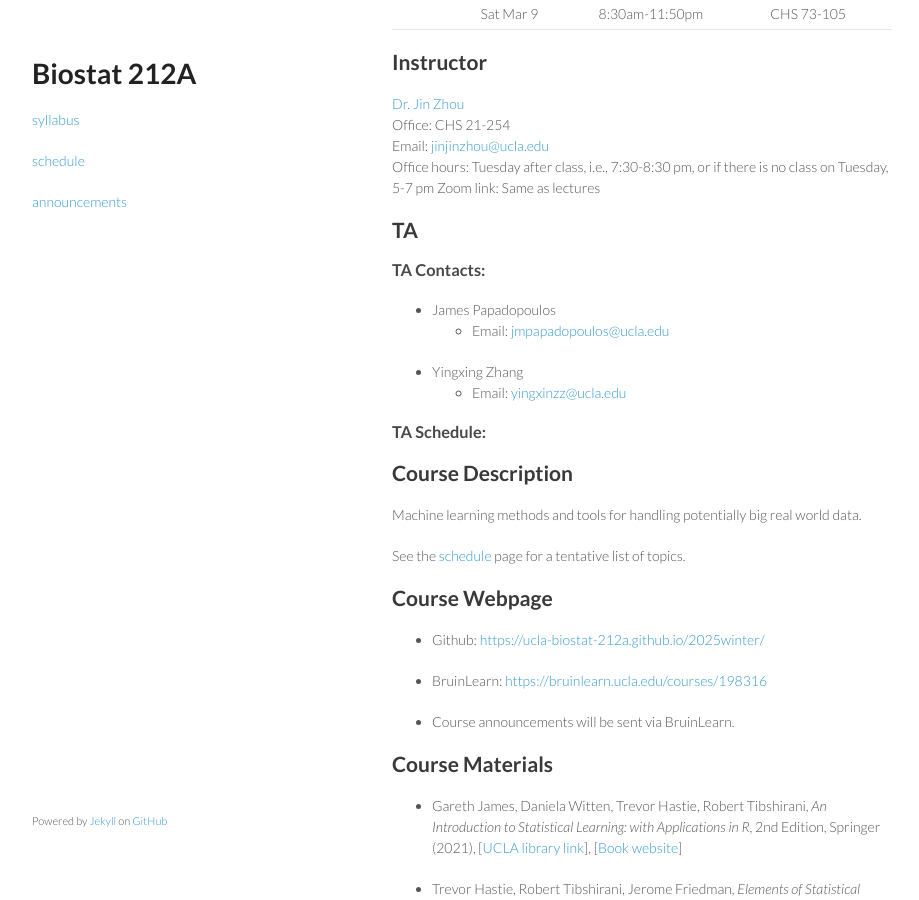
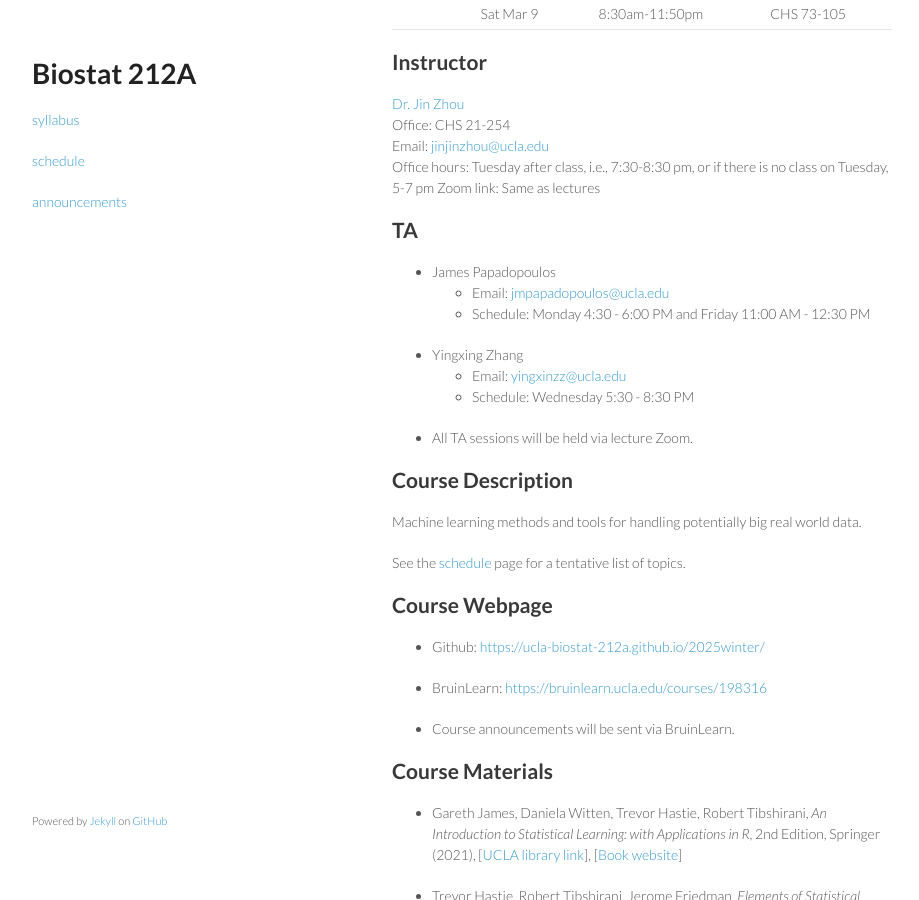
Before and after one commit to ucla-biostat-212a/2025winter, a Jekyll site: the page built from syllabus/syllabus.md, in a window 1280 px wide and 900 px high, scrolled down 570 px. Shown: the whole window, without its empty margins (178-1097 px from the left). Built offline with Jekyll 4.4.1, drawn with Linux system fonts in a browser that asks for light colours.

Commit message:
revise TA schedule

```diff
--- a/syllabus/syllabus.md
+++ b/syllabus/syllabus.md
@@ -34,15 +34,17 @@ Zoom link: Same as lectures
 
 ## TA
 
-### TA Contacts:
-
 - James Papadopoulos
    + Email: <jmpapadopoulos@ucla.edu>
+   + Schedule: Monday 4:30 - 6:00 PM and Friday 11:00 AM - 12:30 PM
 
 - Yingxing Zhang
   + Email: <yingxinzz@ucla.edu>
+  + Schedule: Wednesday 5:30 - 8:30 PM
 
-### TA Schedule:
+
+- All TA sessions will be held via lecture Zoom.
+
 
 ## Course Description
 
```
